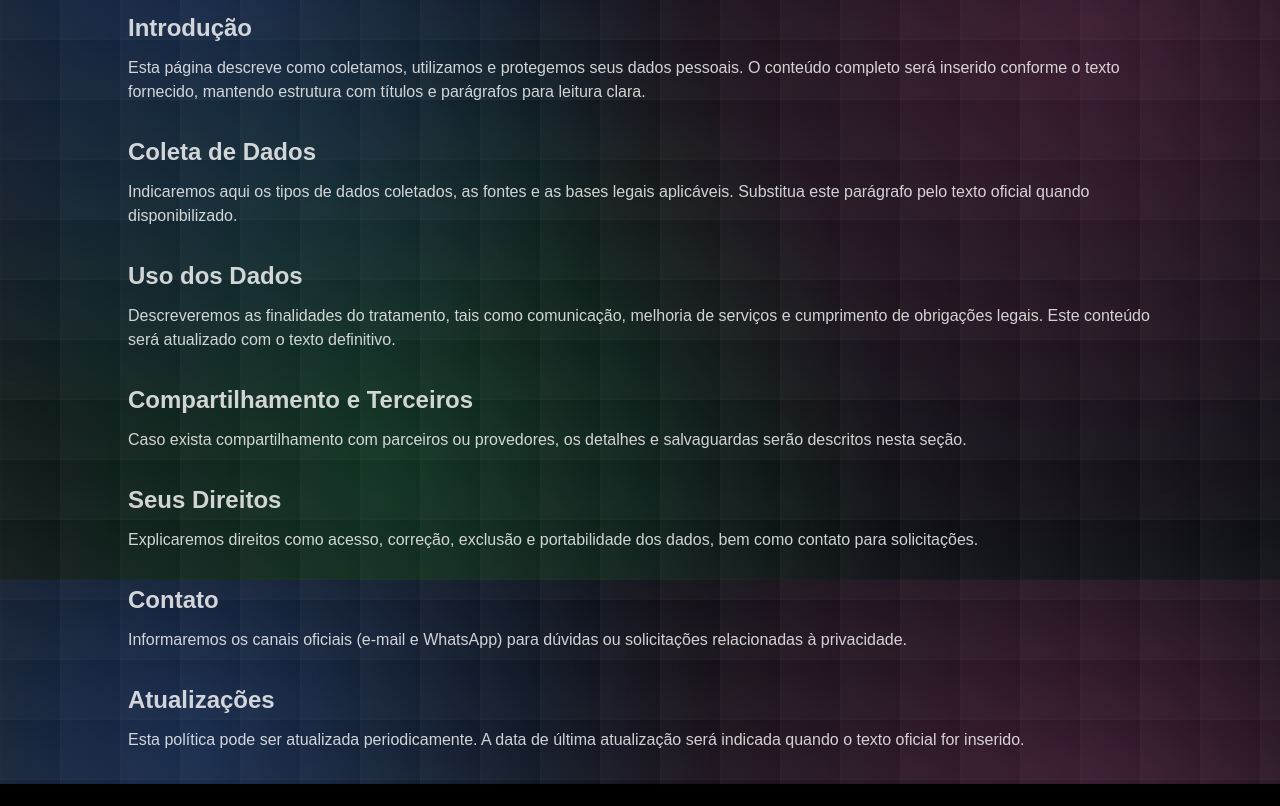
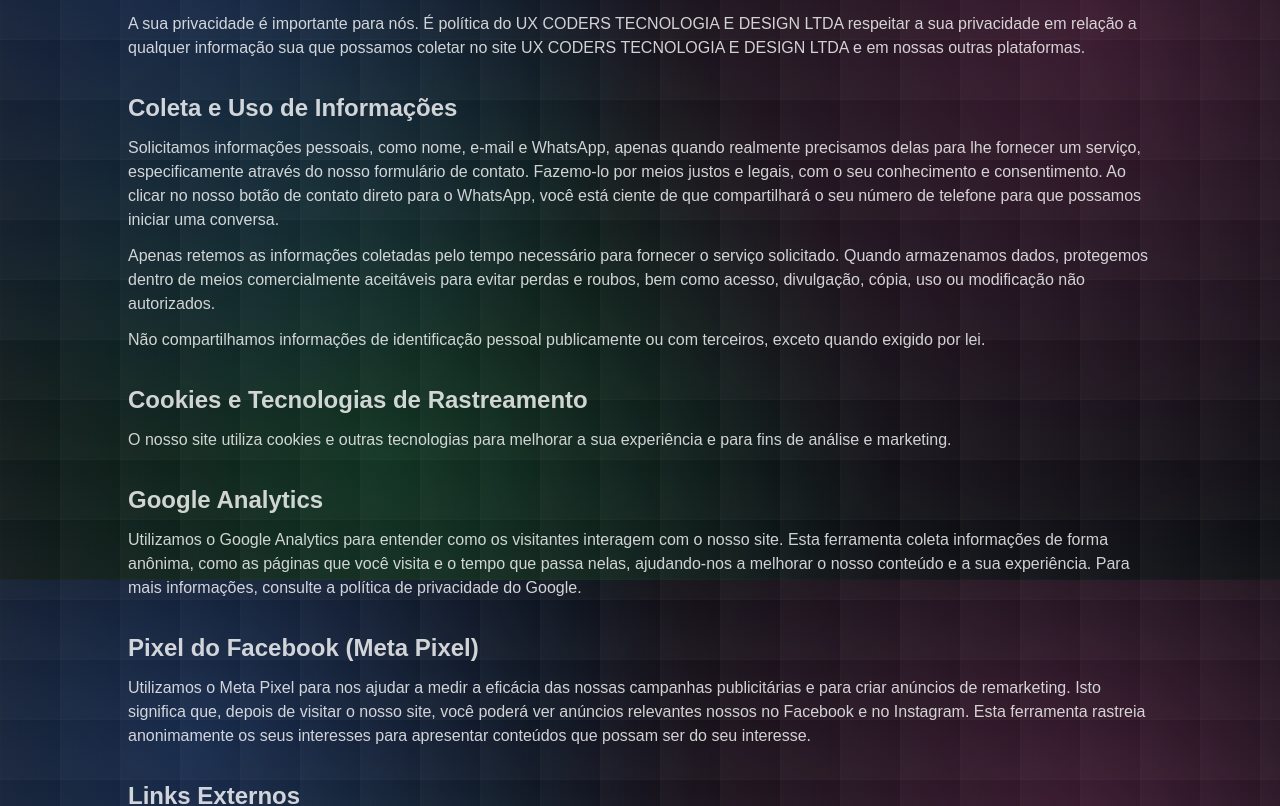
Before and after one commit to iauxcoders-pixel/meu-portfolio, a Next.js app: page /politica-de-privacidade in a window 1280 px wide. Shown: the part 220-1026 px from the top of the page. Built offline with nearby package versions, Linux system fonts and the light colour scheme.

Commit message:
content(privacy): inserir texto oficial da Política de Privacidade com seções h2 e parágrafos

```diff
--- a/src/app/politica-de-privacidade/page.js
+++ b/src/app/politica-de-privacidade/page.js
@@ -10,62 +10,95 @@ export default function PoliticaDePrivacidade() {
         {/* Título principal */}
         <h1 className="text-3xl md:text-4xl font-bold text-center mb-10">Política de Privacidade</h1>
 
-        {/* Conteúdo estruturado */}
+        {/* Conteúdo estruturado com base no texto fornecido */}
         <div className="space-y-8 text-white/80">
           <section className="space-y-3">
-            <h2 className="text-2xl font-semibold">Introdução</h2>
             <p>
-              Esta página descreve como coletamos, utilizamos e protegemos seus dados pessoais. O conteúdo completo
-              será inserido conforme o texto fornecido, mantendo estrutura com títulos e parágrafos para leitura clara.
+              A sua privacidade é importante para nós. É política do UX CODERS TECNOLOGIA E DESIGN LTDA respeitar a sua
+              privacidade em relação a qualquer informação sua que possamos coletar no site UX CODERS TECNOLOGIA E
+              DESIGN LTDA e em nossas outras plataformas.
             </p>
           </section>
 
           <section className="space-y-3">
-            <h2 className="text-2xl font-semibold">Coleta de Dados</h2>
+            <h2 className="text-2xl font-semibold">Coleta e Uso de Informações</h2>
             <p>
-              Indicaremos aqui os tipos de dados coletados, as fontes e as bases legais aplicáveis. Substitua este
-              parágrafo pelo texto oficial quando disponibilizado.
+              Solicitamos informações pessoais, como nome, e-mail e WhatsApp, apenas quando realmente precisamos delas
+              para lhe fornecer um serviço, especificamente através do nosso formulário de contato. Fazemo-lo por meios
+              justos e legais, com o seu conhecimento e consentimento. Ao clicar no nosso botão de contato direto para
+              o WhatsApp, você está ciente de que compartilhará o seu número de telefone para que possamos iniciar uma
+              conversa.
+            </p>
+            <p>
+              Apenas retemos as informações coletadas pelo tempo necessário para fornecer o serviço solicitado. Quando
+              armazenamos dados, protegemos dentro de meios comercialmente aceitáveis para evitar perdas e roubos, bem
+              como acesso, divulgação, cópia, uso ou modificação não autorizados.
+            </p>
+            <p>
+              Não compartilhamos informações de identificação pessoal publicamente ou com terceiros, exceto quando
+              exigido por lei.
             </p>
           </section>
 
           <section className="space-y-3">
-            <h2 className="text-2xl font-semibold">Uso dos Dados</h2>
+            <h2 className="text-2xl font-semibold">Cookies e Tecnologias de Rastreamento</h2>
             <p>
-              Descreveremos as finalidades do tratamento, tais como comunicação, melhoria de serviços e cumprimento
-              de obrigações legais. Este conteúdo será atualizado com o texto definitivo.
+              O nosso site utiliza cookies e outras tecnologias para melhorar a sua experiência e para fins de análise
+              e marketing.
             </p>
           </section>
 
           <section className="space-y-3">
-            <h2 className="text-2xl font-semibold">Compartilhamento e Terceiros</h2>
+            <h2 className="text-2xl font-semibold">Google Analytics</h2>
             <p>
-              Caso exista compartilhamento com parceiros ou provedores, os detalhes e salvaguardas serão descritos
-              nesta seção.
+              Utilizamos o Google Analytics para entender como os visitantes interagem com o nosso site. Esta
+              ferramenta coleta informações de forma anônima, como as páginas que você visita e o tempo que passa
+              nelas, ajudando-nos a melhorar o nosso conteúdo e a sua experiência. Para mais informações, consulte a
+              política de privacidade do Google.
+            </p>
+          </section>
+
+          <section className="space-y-3">
+            <h2 className="text-2xl font-semibold">Pixel do Facebook (Meta Pixel)</h2>
+            <p>
+              Utilizamos o Meta Pixel para nos ajudar a medir a eficácia das nossas campanhas publicitárias e para
+              criar anúncios de remarketing. Isto significa que, depois de visitar o nosso site, você poderá ver
+              anúncios relevantes nossos no Facebook e no Instagram. Esta ferramenta rastreia anonimamente os seus
+              interesses para apresentar conteúdos que possam ser do seu interesse.
+            </p>
+          </section>
+
+          <section className="space-y-3">
+            <h2 className="text-2xl font-semibold">Links Externos</h2>
+            <p>
+              O nosso site pode ter links para sites externos que não são operados por nós. Esteja ciente de que não
+              temos controle sobre o conteúdo e práticas desses sites e não podemos aceitar responsabilidade por suas
+              respectivas políticas de privacidade.
             </p>
           </section>
 
           <section className="space-y-3">
             <h2 className="text-2xl font-semibold">Seus Direitos</h2>
             <p>
-              Explicaremos direitos como acesso, correção, exclusão e portabilidade dos dados, bem como contato para
-              solicitações.
+              Você é livre para recusar a nossa solicitação de informações pessoais, entendendo que talvez não possamos
+              fornecer alguns dos serviços desejados, como o retorno de um contato via formulário.
+            </p>
+            <p>
+              O uso continuado de nosso site será considerado como aceitação de nossas práticas em torno de privacidade
+              e informações pessoais.
             </p>
           </section>
 
           <section className="space-y-3">
             <h2 className="text-2xl font-semibold">Contato</h2>
             <p>
-              Informaremos os canais oficiais (e-mail e WhatsApp) para dúvidas ou solicitações relacionadas à
-              privacidade.
+              Se você tiver alguma dúvida sobre como lidamos com dados do usuário e informações pessoais, entre em
+              contacto connosco através do e-mail: privacidade@uxcoders.com.br.
             </p>
           </section>
 
           <section className="space-y-3">
-            <h2 className="text-2xl font-semibold">Atualizações</h2>
-            <p>
-              Esta política pode ser atualizada periodicamente. A data de última atualização será indicada quando o
-              texto oficial for inserido.
-            </p>
+            <p>Esta política é efetiva a partir de 15 de Outubro de 2025.</p>
           </section>
         </div>
       </div>
```
